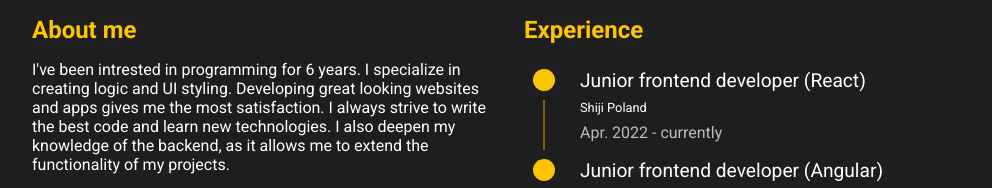
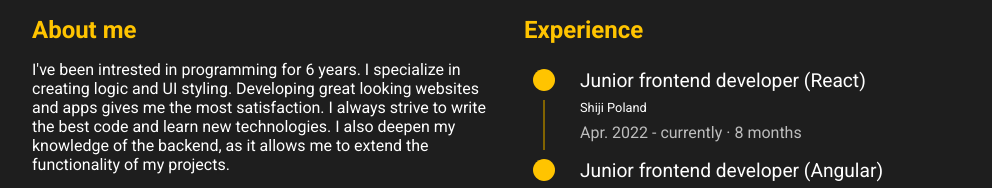
Before and after one commit to Pomierski/portfolio, a React (Create React App) app: page / in a window 1280 px wide. Shown: the part 840-1028 px from the top of the page, without its empty margins (132-1124 px from the left). Built offline with nearby package versions, Linux system fonts and the light colour scheme.

Commit message:
feat: add dynamic months to current position

```diff
--- a/src/sections/About/About.tsx
+++ b/src/sections/About/About.tsx
@@ -4,11 +4,29 @@ import { Heading } from "../../components/Heading/Heading";
 import { Section } from "../../components/Section";
 import { Text } from "../../components/Text/Text";
 import { Timeline } from "../../components/Timeline";
+import { getMonthDiffUntillNow } from "../../utils/getMonthsDiffUntillNow";
 
 const currentYear = new Date().getFullYear();
+const currentPositionStartDate = new Date("2022-04-01");
 
 export const About = () => {
   const { t } = useTranslation();
+  const getCurrentPositionEmploymentTime = () => {
+    const monthDiff = getMonthDiffUntillNow(currentPositionStartDate);
+    const years = monthDiff / 12;
+    const months = monthDiff % 12;
+    const fullTime = [];
+
+    if (years >= 1) {
+      fullTime.push(t("about.year", { count: years }));
+    }
+    if (months >= 1) {
+      fullTime.push(t("about.months", { count: months + 1 }));
+    }
+
+    return fullTime.join(" ");
+  };
+
   return (
     <Section id="about" gridCol="1 / 3">
       <Container>
@@ -24,21 +42,21 @@ export const About = () => {
                 title: "Junior frontend developer (React)",
                 description: `${t("about.april")} 2022 - ${t(
                   "about.currently"
-                )}`,
+                )} · ${getCurrentPositionEmploymentTime()}`,
                 company: "Shiji Poland",
               },
               {
                 title: "Junior frontend developer (Angular)",
                 description: `${t("about.september")} 2021 - ${t(
                   "about.december"
-                )} 2021 · 4 ${t("about.months")}`,
+                )} 2021 · ${t("about.months", { count: 4 })}`,
                 company: "Tom&Co",
               },
               {
                 title: "Staż Junior frontend developer (Angular)",
                 description: `${t("about.october")} 2021 - ${t(
                   "about.september"
-                )} 2021 · 1 ${t("about.months")}`,
+                )} 2021 · ${t("about.months", { count: 1 })}`,
                 company: "Tom&Co",
               },
             ]}
--- a/src/sections/About/translations/index.json
+++ b/src/sections/About/translations/index.json
@@ -16,7 +16,9 @@
     "november": "lis",
     "december": "gru",
     "current": "obecnie",
-    "months": "mieś."
+    "months": "{{count}} mieś.",
+    "year_one": "{{count}} rok",
+    "year_other": "{{count}} lat"
   },
   "en": {
     "aboutMe": "About me",
@@ -35,6 +37,8 @@
     "november": "Nov.",
     "december": "Dec.",
     "currently": "currently",
-    "months": "months"
+    "months": "{{count}} months",
+    "year_one": "{{count}} year",
+    "year_other": "{{count}} years"
   }
 }
--- /dev/null
+++ b/src/utils/getMonthsDiffUntillNow.ts
@@ -0,0 +1,6 @@
+export const getMonthDiffUntillNow = (start: Date) => {
+  const dateNow = new Date();
+  const dateNowMonths = dateNow.getFullYear() * 12 + dateNow.getMonth();
+  const startMonths = start.getFullYear() * 12 + start.getMonth();
+  return dateNowMonths - startMonths;
+};
```
